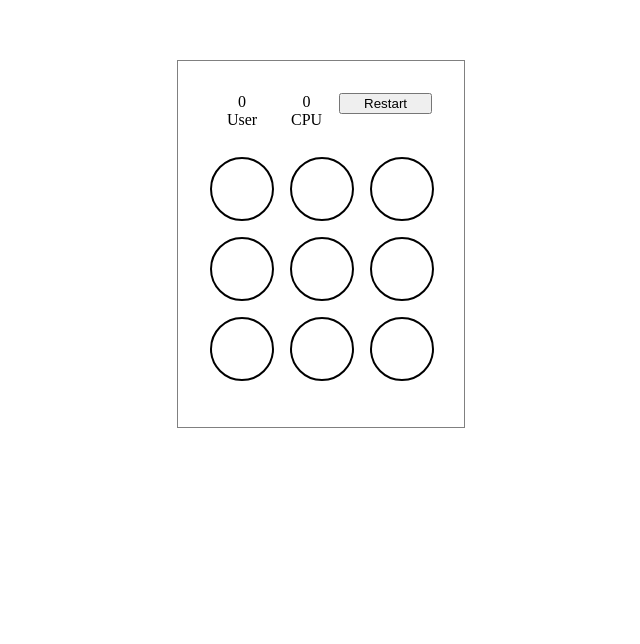
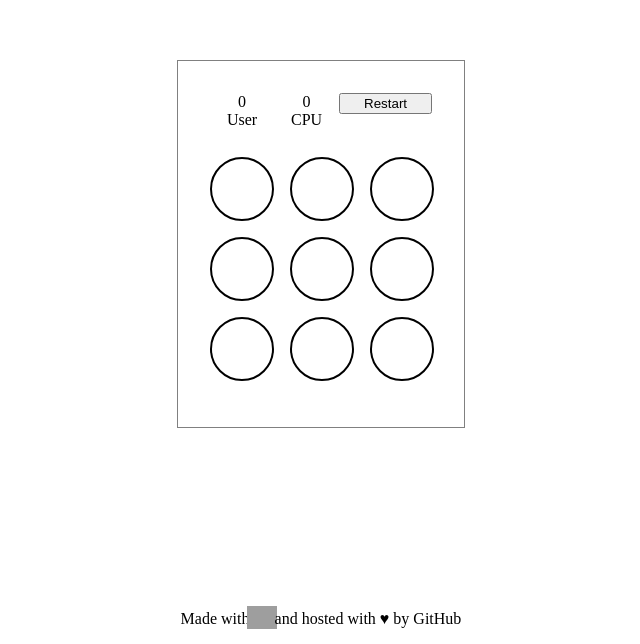
Before and after one commit to musicaldoofus/link-four, a React (Create React App) app: page / in a window 1280 px wide. Shown: the part 156-800 px from the top of the page, without its empty margins (319-959 px from the left). Built offline with nearby package versions, Linux system fonts and the light colour scheme; grey boxes are pictures that could not be loaded.

Commit message:
Added footer

```diff
--- a/src/App.css
+++ b/src/App.css
@@ -31,3 +31,22 @@ div#root, div.app {
 p {
     margin: 0;
 }
+footer {
+    width: 100%;
+    position: absolute;
+    bottom: 0;
+    display: -ms-flexbox;
+    display: -webkit-flex;
+    display: flex;
+    opacity: 1;
+    transition: opacity 4s ease;
+}
+footer > div {
+    margin: 0 auto 1em auto;
+    text-align: center;
+}
+footer img {
+    display: inline-block;
+    height: 1.4em;
+    margin: 0px -0.4em -0.3em -0.4em;
+}
--- a/src/App.js
+++ b/src/App.js
@@ -94,6 +94,13 @@ class App extends Component {
 						<p>{this.state.winner === 'tie' ? ':-(' : this.state.winner}</p>
 					</Modal>
 				)}
+				<footer role="contentinfo">
+					<div>
+						<p>
+							Made with <img src="https://upload.wikimedia.org/wikipedia/commons/a/a7/React-icon.svg"/> and hosted with &#9829; by GitHub
+						</p>
+					</div>
+				</footer>
 			</div>
 		);
 	}
```
